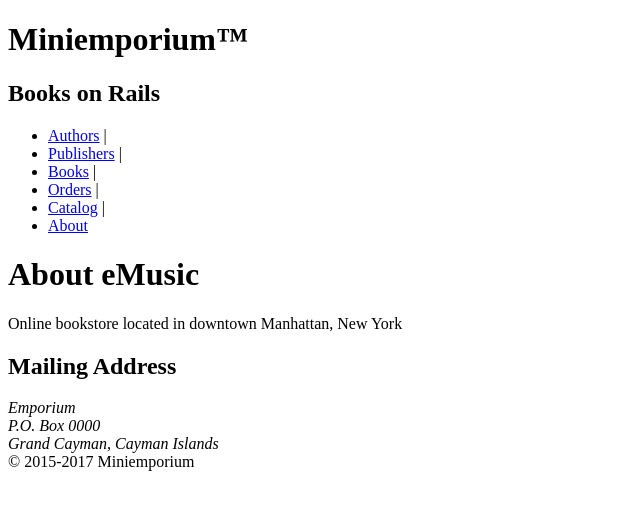
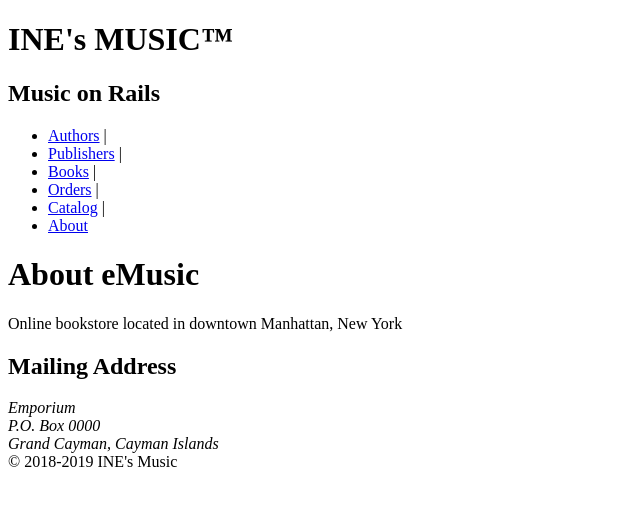
Before and after one commit to DanielGilB/eshop1, a Rails app: page / in a window 1280 px wide. Shown: the top 510 px of the page, without its empty margins (0-640 px from the left). Run offline with Rails 7, Linux system fonts and the light colour scheme; style sheets or scripts are compiled from the project's sources; some libraries are stand-ins or nearby versions.

Commit message:
INE's MUSIC

```diff
--- a/app/views/layouts/application.html.erb
+++ b/app/views/layouts/application.html.erb
@@ -8,13 +8,8 @@
 </head>
 <body>
   <div id="header">
-    <h1 id="logo">Miniemporium&trade;</h1>
-    <h2 id="slogan">Books on Rails</h2>
-
-
-
-
-
+    <h1 id="logo">INE's MUSIC&trade;</h1>
+    <h2 id="slogan">Music on Rails</h2>
   </div>
 
   <div id="menu">
@@ -41,7 +36,7 @@
   <% end %>
 
   <div id="footer">
-    &copy; 2015-2017 Miniemporium
+    &copy; 2018-2019 INE's Music
   </div>
 </body>
 </html>
```
